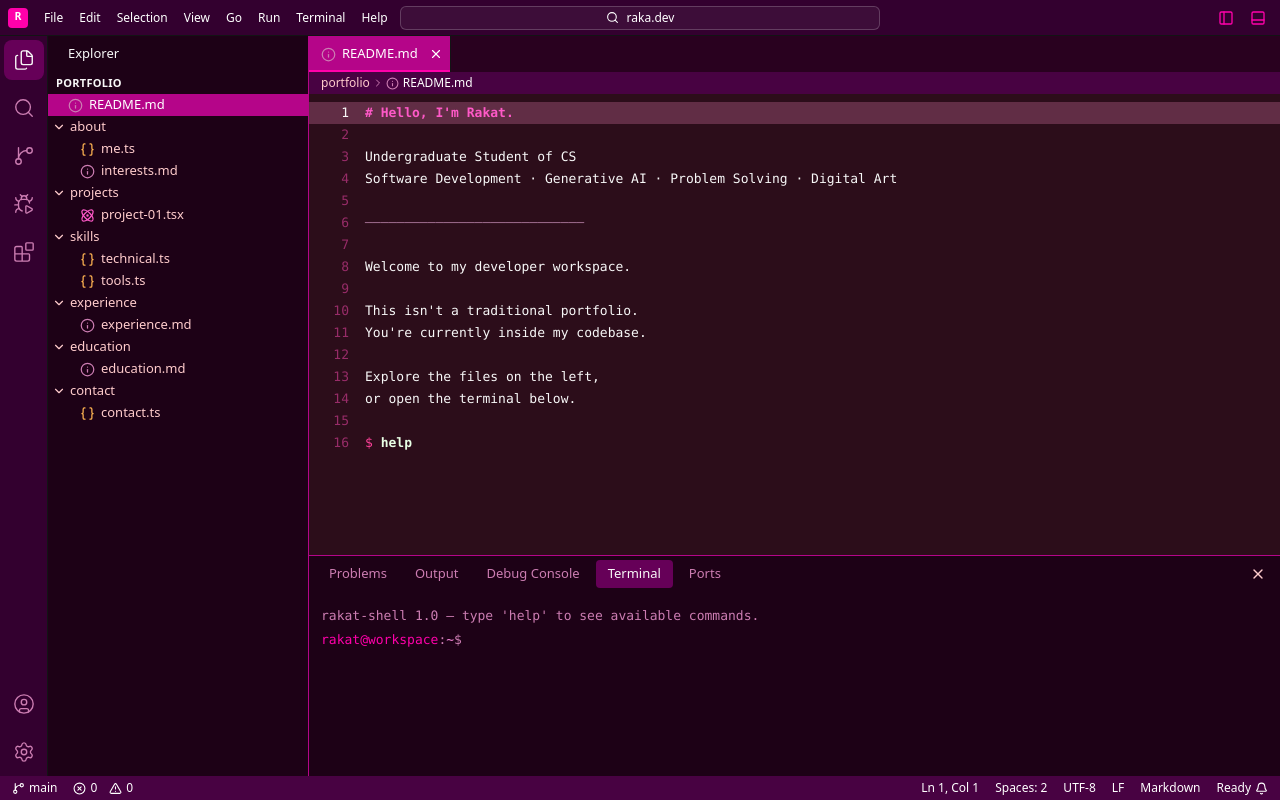
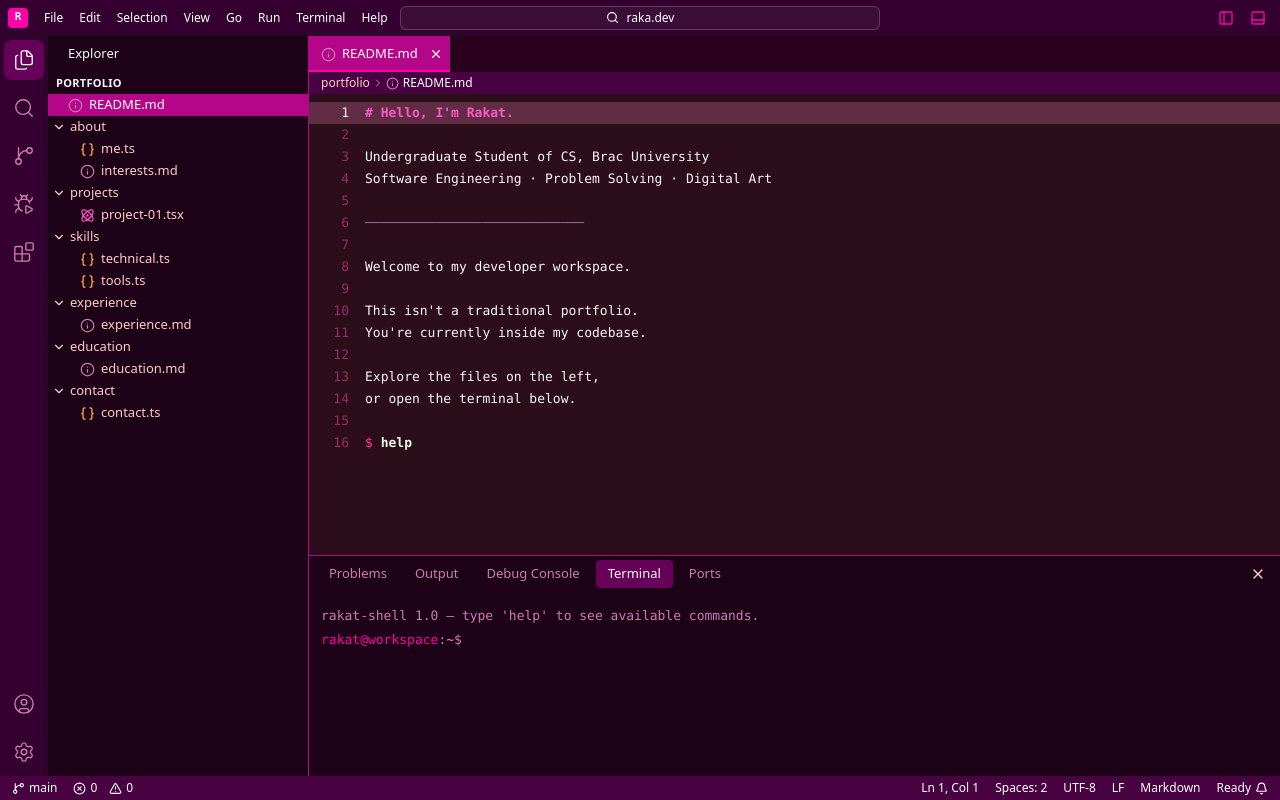
Before and after one commit to rakat2002/raka-portfolio, a React (Vite) app: page / in a window 1280 px wide. Built offline with nearby package versions, Linux system fonts and the light colour scheme.

Commit message:
feat: fill in profile details

```diff
--- a/src/data/profile.ts
+++ b/src/data/profile.ts
@@ -48,15 +48,14 @@ export interface Profile {
 // Anything that starts with "TODO:" is a placeholder for you to fill in.
 export const profile: Profile = {
   name: "Rakat E Jannat Raka", // TODO: confirm the spelling you want shown
-  role: "Undergraduate Student of CS", // TODO: your role or title
+  role: "Undergraduate Student of CS, Brac University", // TODO: your role or title
   location: "Bangladesh",
-  email: "TODO: your-email@example.com",
+  email: "rjannat1311@gmail.com , rakat.ejannat.raka@g.bracu.ac.bd",
   github: "https://github.com/rakat2002",
   linkedin: "TODO: https://linkedin.com/in/your-username",
   photo: "/profile.jpg",
   interests: [
-    "Software Development",
-    "Generative AI",
+    "Software Engineering",
     "Problem Solving",
     "Digital Art",
   ],
```
